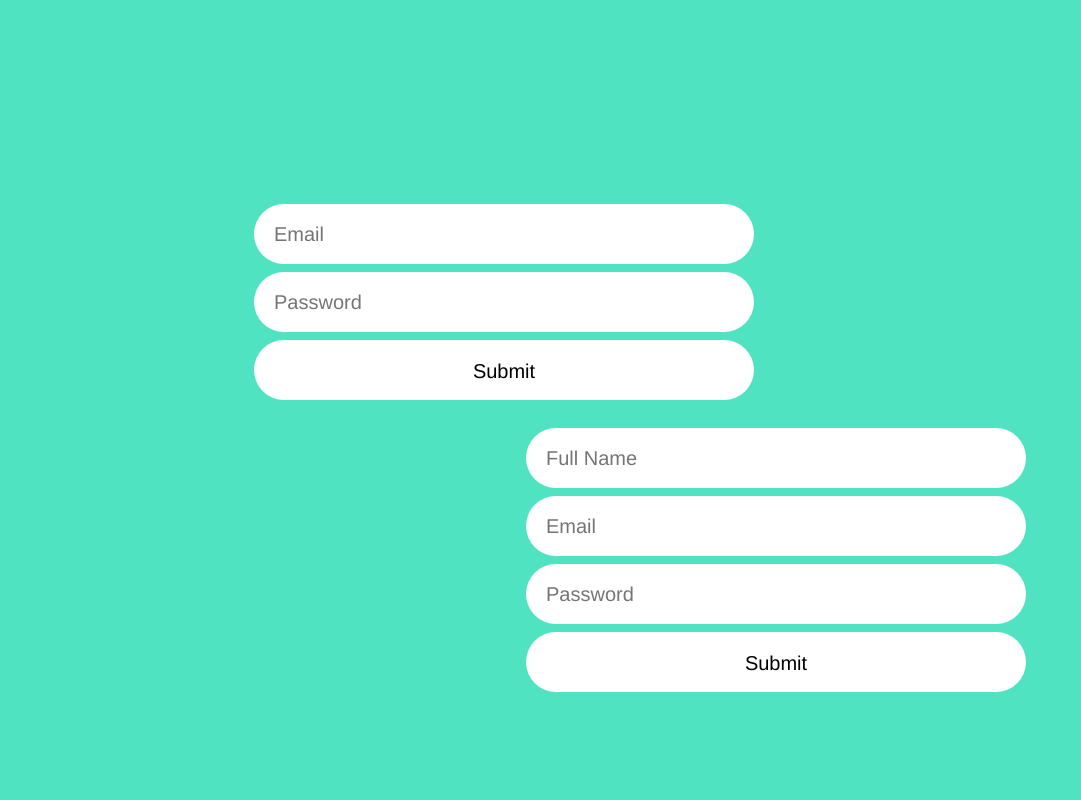
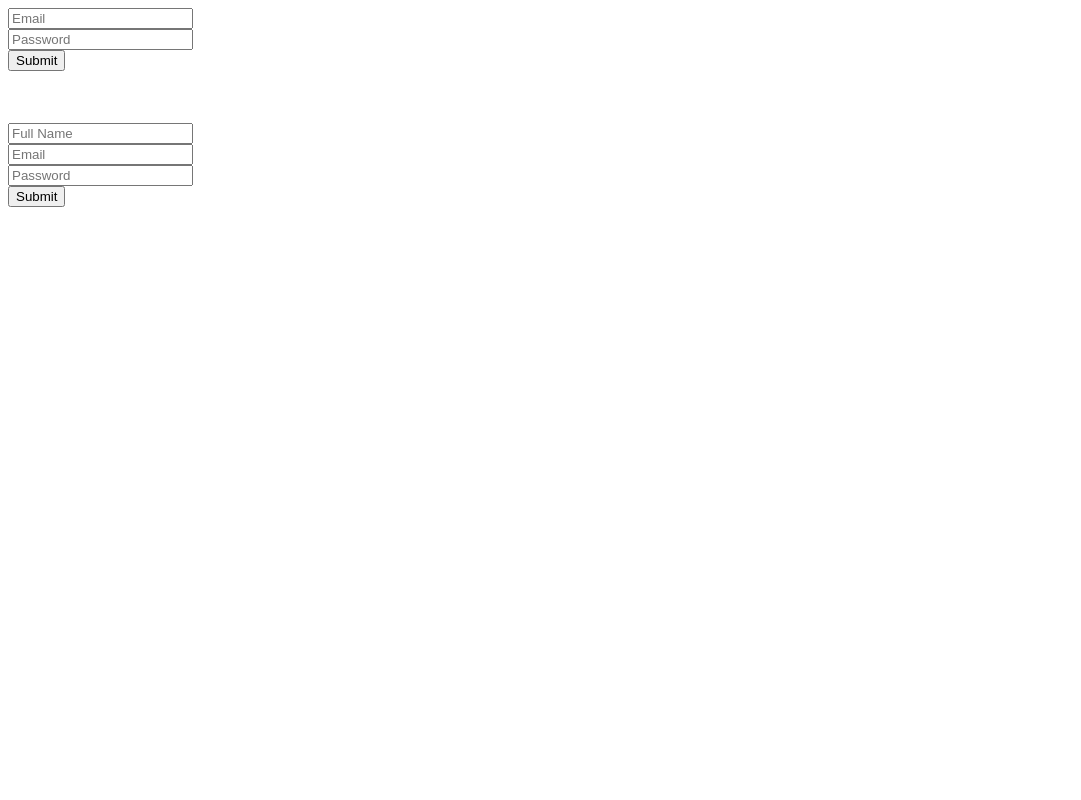
Before and after one commit to PennApps15s/Server, a Flask app: page /login in a window 1280 px wide. Shown: the whole page, without its empty margins (0-1081 px from the left). Run offline with Flask 2, Linux system fonts and the light colour scheme; parts of the project's set-up code (start-up, migrations or seed data) failed here and were passed over.

Commit message:
Revert ddce831..ff5a69d
This rolls back to commit ddce83158ffaabf534aa287610e6817d125444e4.

```diff
--- a/app/movie/feed.py
+++ b/app/movie/feed.py
@@ -21,7 +21,7 @@ def get_feed(user):
             WHERE reviews."userId" = ''' + str(user.id) + '''
         )
         ORDER BY movies."imdbVotes" DESC
-        LIMIT 15
+        LIMIT 12
     ''')
 
     highest_rated_results = db.engine.execute('''
@@ -34,7 +34,7 @@ def get_feed(user):
             WHERE reviews."userId" = ''' + str(user.id) + '''
         )
         ORDER BY movies."imdbRating" DESC
-        LIMIT 15
+        LIMIT 12
     ''')
 
     feed_movies = []
--- a/app/static/css/less/style.less
+++ b/app/static/css/less/style.less
@@ -335,6 +335,7 @@ html, body {
                 }
 
                 ul.movie-grid {
+                    list-style: none;
                     overflow-y: scroll;
                     overflow-x: scroll;
                     position: absolute;
--- a/app/static/css/style.css
+++ b/app/static/css/style.css
@@ -351,12 +351,9 @@ body #dashboard section#main #movies #thin #sort button#newest {
   border-top-right-radius: 14px;
   border-bottom-right-radius: 14px;
 }
-html #dashboard section#main #movies .grid-container,
-body #dashboard section#main #movies .grid-container {
-  position: relative;
-}
 html #dashboard section#main #movies ul.movie-grid,
 body #dashboard section#main #movies ul.movie-grid {
+  list-style: none;
   overflow-y: scroll;
   overflow-x: scroll;
   position: absolute;
--- a/app/templates/critic.html
+++ b/app/templates/critic.html
@@ -1,7 +1,7 @@
 <header>
     <div id="rating">
         <div>
-            <span id="percent"></span>
+            <span id="percent">TO</span>
             <span id="mt">match</span>
         </div>
     </div>
--- a/app/templates/login.html
+++ b/app/templates/login.html
@@ -1,55 +1,16 @@
 <html>
 <head>
-<style>
-	body{
-		background-color: #50E3C2;
-		font-family: "Proxima Nova","Helvetica Neue"
-	}
-	input{
-		background-color: white;
-		border: none;
-		width: 500px;
-		height: 60px;
-		margin: 4px;
-		border-radius: 30px;
-		padding: 20px;
-		font-family: "Proxima Nova","Helvetica Neue",Helvetica,Arial,sans-serif;
-		font-size: 20px;
-	}
-	#center{
-		position: absolute;
-		top: 0;
-		left: 0;
-		bottom: 0;
-		right: 0;
-		margin: auto;
-		text-align: center;
-		height:500px;
-	}
-	form{
-		margin: 10px;
-	}
-	#login{
-		float: left;
-		margin-left: 250px;
-		margin-top: 50px;
-	}
-	#signup{
-		float: right;
-		margin-right: 250px;
-	}
-</style>
 </head>
 <body>
-	<div id="center">
-		<form id="login" action="user/login/" method="POST">
+	<form action="user/login/" method="POST">
 		<input type="text" name="email" placeholder="Email">
 		<br>
 		<input type="password" name="password" placeholder="Password">
 		<br>
 		<input type="submit" value="Submit">
 	</form>
-		<form id="signup" action="user/" method="POST">
+	<br><br>
+	<form action="user/" method="POST">
 		<input type="text" name="name" placeholder="Full Name">
 		<br>
 		<input type="text" name="email" placeholder="Email">
@@ -58,5 +19,4 @@
 		<br>
 		<input type="submit" value="Submit">
 	</form>
-	</div>
 </body>
--- a/app/user/criticList.py
+++ b/app/user/criticList.py
@@ -1,7 +1,7 @@
 from app import db
 from app.user.models import User
 from app.review.models import Review
-from random import randint
+
 import json
 
 columns = ['id', 'name', '"criticPublication"', 'average_review', 'sharedCount', 'diffCount', 'netScore']
@@ -64,9 +64,7 @@ def get_critics(user, reviews):
 
     averageScore = float(scoreTotal) / float(count)
     print "Average Score", averageScore
-
     for i, critic in enumerate(result):
         result[i]['adjustedScore'] = float(critic['netScore']-averageScore)/abs(averageScore)
-        result[i]['percent'] = 100 - i*randint(6,14)
 
-    return sorted(result, key=lambda k: -1 * k['adjustedScore'])[:6]
+    return sorted(result, key=lambda k: -1 * k['adjustedScore'])[:8]
--- a/run.py
+++ b/run.py
@@ -1,2 +1,6 @@
 from app import app
+<<<<<<< HEAD
 app.run(host='0.0.0.0', port=5000, debug=True)
+=======
+app.run(host='0.0.0.0', port=5000, debug=True)
+>>>>>>> 823d54e3c1f0722a5fe24b3295a31b85afa2bfb2
```
Also changed, not shown: app/static/js/main.js (+6 -23 lines), app/templates/index.html (+5 -5 lines), 1 other file. Lines whose indentation alone changed are shown as unchanged.
